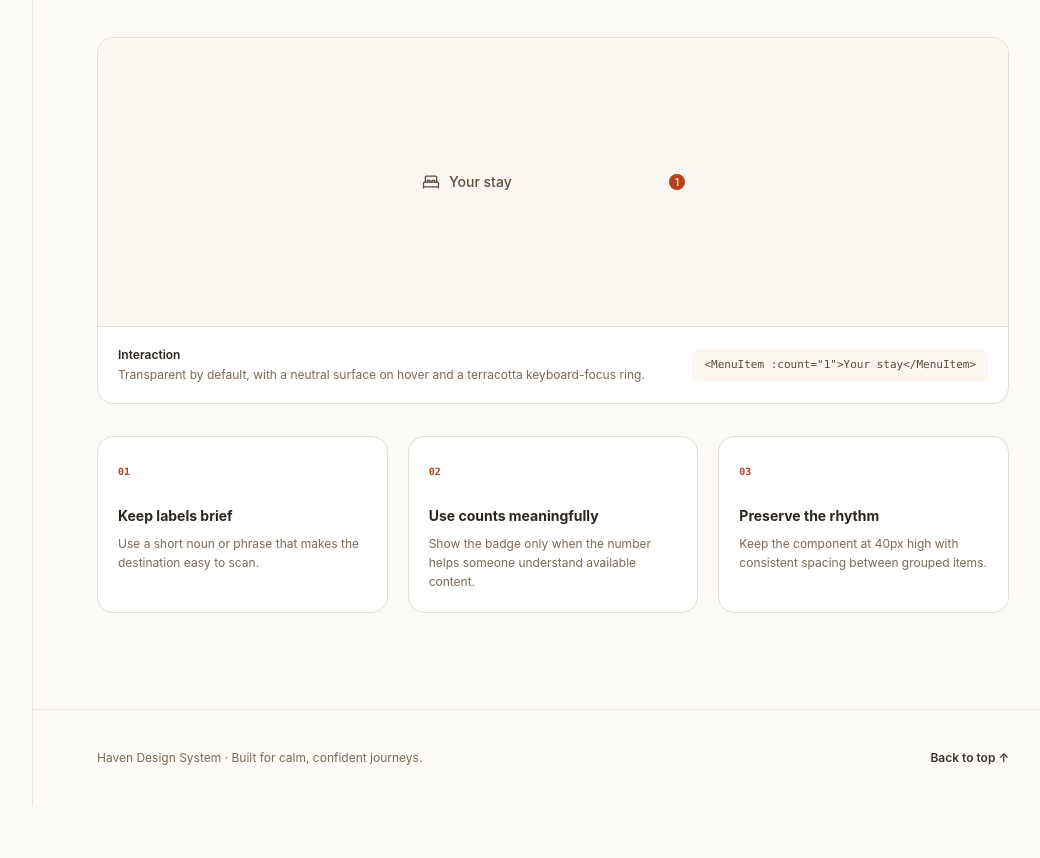
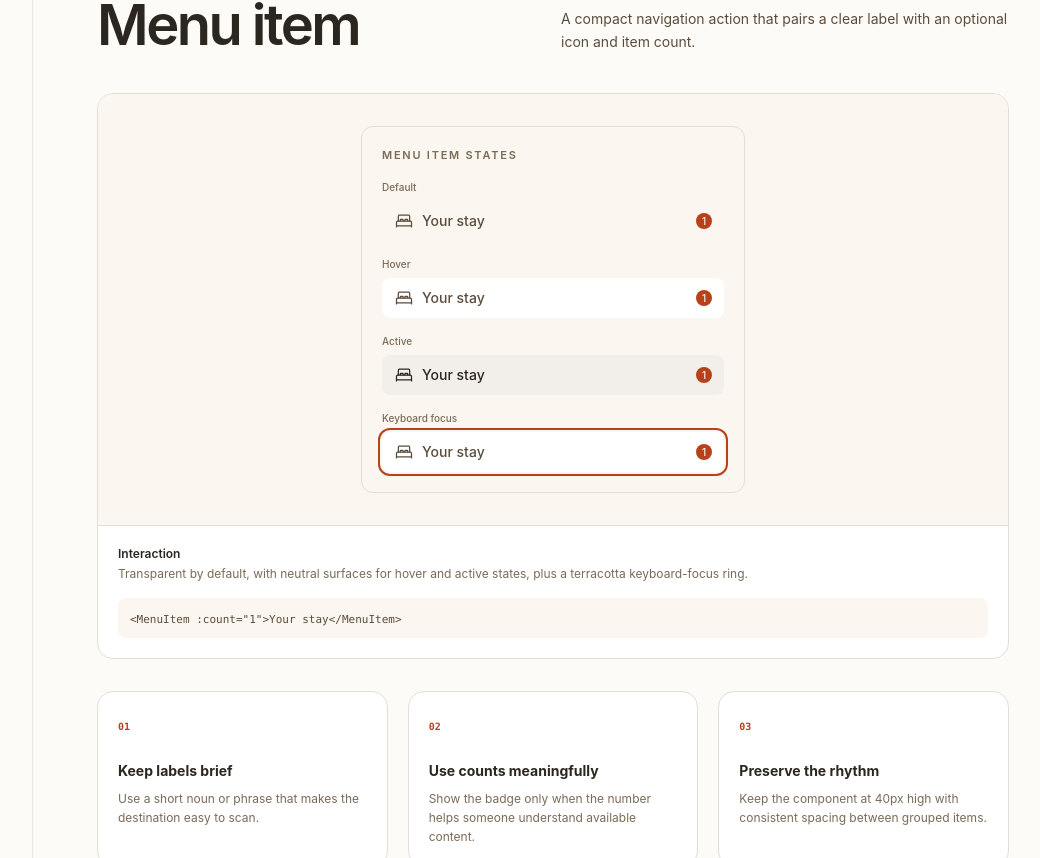
Before and after one commit to brandeth/Hotel-Booking-Confirmation-Page, a Nuxt app: page /design-system in a window 1280 px wide. Shown: the part 4320-5178 px from the top of the page, without its empty margins (207-1247 px from the left). Before the commit the page ends 5126 px from the top, so only its background shows below. Built offline with nearby package versions, Linux system fonts and the light colour scheme.

Commit message:
# Added demo items in design system page.

```diff
--- a/app/components/MenuItem.vue
+++ b/app/components/MenuItem.vue
@@ -11,7 +11,7 @@ withDefaults(defineProps<{
 <template>
   <button
     :type="type"
-    class="flex h-10 w-full items-center gap-2 rounded-lg border-0 bg-transparent px-3 py-2.5 text-sm font-medium leading-5 text-hb-neutral-700 transition-colors duration-200 ease-out hover:bg-hb-neutral-0 active:text-hb-neutral-900 focus-visible:bg-hb-neutral-0 focus-visible:outline-none focus-visible:shadow-[0_0_0_2px_var(--color-hb-neutral-100),0_0_0_4px_var(--color-hb-terracotta-600)] disabled:cursor-not-allowed disabled:opacity-50"
+    class="flex h-10 w-full items-center gap-2 rounded-lg border-0 bg-transparent px-3 py-2.5 text-sm font-medium leading-5 text-hb-neutral-700 transition-colors duration-200 ease-out hover:bg-hb-neutral-0 active:bg-hb-neutral-200 active:text-hb-neutral-900 focus-visible:bg-hb-neutral-0 focus-visible:outline-none focus-visible:shadow-[0_0_0_2px_var(--color-hb-neutral-100),0_0_0_4px_var(--color-hb-terracotta-600)] disabled:cursor-not-allowed disabled:opacity-50"
   >
     <span class="grid size-5 shrink-0 place-items-center" aria-hidden="true">
       <slot name="icon">
--- a/app/pages/design-system.vue
+++ b/app/pages/design-system.vue
@@ -243,12 +243,12 @@ const spacingTokens = [
                 </div>
               </div>
             </div>
-            <div class="border-t border-hb-neutral-400 p-5 sm:flex sm:items-center sm:justify-between">
+            <div class="border-t border-hb-neutral-400 p-5">
               <div>
                 <p class="text-xs font-semibold">Interaction</p>
                 <p class="mt-1 text-xs text-hb-neutral-600">Hover transitions to neutral-800. Keyboard focus uses neutral-100 and terracotta-600 rings.</p>
               </div>
-              <code class="mt-4 block rounded-lg bg-hb-neutral-100 px-3 py-2 font-mono text-[11px] text-hb-neutral-700 sm:mt-0">&lt;BaseButton&gt;Confirm booking&lt;/BaseButton&gt;</code>
+              <pre class="mt-4 overflow-x-auto rounded-lg bg-hb-neutral-100 px-3 py-2"><code class="whitespace-nowrap font-mono text-[11px] text-hb-neutral-700">&lt;BaseButton&gt;Confirm booking&lt;/BaseButton&gt;</code></pre>
             </div>
           </div>
 
@@ -282,16 +282,34 @@ const spacingTokens = [
 
           <div class="mt-10 overflow-hidden rounded-2xl border border-hb-neutral-400 bg-hb-neutral-0">
             <div class="grid min-h-72 place-items-center bg-hb-neutral-100 p-8">
-              <div class="w-full max-w-72">
-                <MenuItem :count="1">Your stay</MenuItem>
+              <div class="w-full max-w-sm rounded-xl border border-hb-neutral-400 bg-hb-neutral-100 p-4 sm:p-5">
+                <p class="text-[11px] font-semibold uppercase tracking-[0.16em] text-hb-neutral-600">Menu item states</p>
+                <div class="mt-4 space-y-4">
+                  <div>
+                    <p class="mb-1.5 text-[10px] font-medium text-hb-neutral-600">Default</p>
+                    <MenuItem :count="1">Your stay</MenuItem>
+                  </div>
+                  <div>
+                    <p class="mb-1.5 text-[10px] font-medium text-hb-neutral-600">Hover</p>
+                    <MenuItem class="menu-item-demo" data-demo-state="hover" :count="1">Your stay</MenuItem>
+                  </div>
+                  <div>
+                    <p class="mb-1.5 text-[10px] font-medium text-hb-neutral-600">Active</p>
+                    <MenuItem class="menu-item-demo" data-demo-state="active" :count="1">Your stay</MenuItem>
+                  </div>
+                  <div>
+                    <p class="mb-1.5 text-[10px] font-medium text-hb-neutral-600">Keyboard focus</p>
+                    <MenuItem class="menu-item-demo" data-demo-state="focus" :count="1">Your stay</MenuItem>
+                  </div>
+                </div>
               </div>
             </div>
-            <div class="border-t border-hb-neutral-400 p-5 sm:flex sm:items-center sm:justify-between">
+            <div class="border-t border-hb-neutral-400 p-5">
               <div>
                 <p class="text-xs font-semibold">Interaction</p>
-                <p class="mt-1 text-xs text-hb-neutral-600">Transparent by default, with a neutral surface on hover and a terracotta keyboard-focus ring.</p>
+                <p class="mt-1 text-xs text-hb-neutral-600">Transparent by default, with neutral surfaces for hover and active states, plus a terracotta keyboard-focus ring.</p>
               </div>
-              <code class="mt-4 block rounded-lg bg-hb-neutral-100 px-3 py-2 font-mono text-[11px] text-hb-neutral-700 sm:mt-0">&lt;MenuItem :count=&quot;1&quot;&gt;Your stay&lt;/MenuItem&gt;</code>
+              <pre class="mt-4 overflow-x-auto rounded-lg bg-hb-neutral-100 px-3 py-2"><code class="whitespace-nowrap font-mono text-[11px] text-hb-neutral-700">&lt;MenuItem :count=&quot;1&quot;&gt;Your stay&lt;/MenuItem&gt;</code></pre>
             </div>
           </div>
 
@@ -324,3 +342,21 @@ const spacingTokens = [
     </div>
   </div>
 </template>
+
+<style scoped>
+.menu-item-demo[data-demo-state="hover"] {
+  background: var(--color-hb-neutral-0);
+}
+
+.menu-item-demo[data-demo-state="active"] {
+  background: var(--color-hb-neutral-200);
+  color: var(--color-hb-neutral-900);
+}
+
+.menu-item-demo[data-demo-state="focus"] {
+  background: var(--color-hb-neutral-0);
+  box-shadow:
+    0 0 0 2px var(--color-hb-neutral-100),
+    0 0 0 4px var(--color-hb-terracotta-600);
+}
+</style>
```
